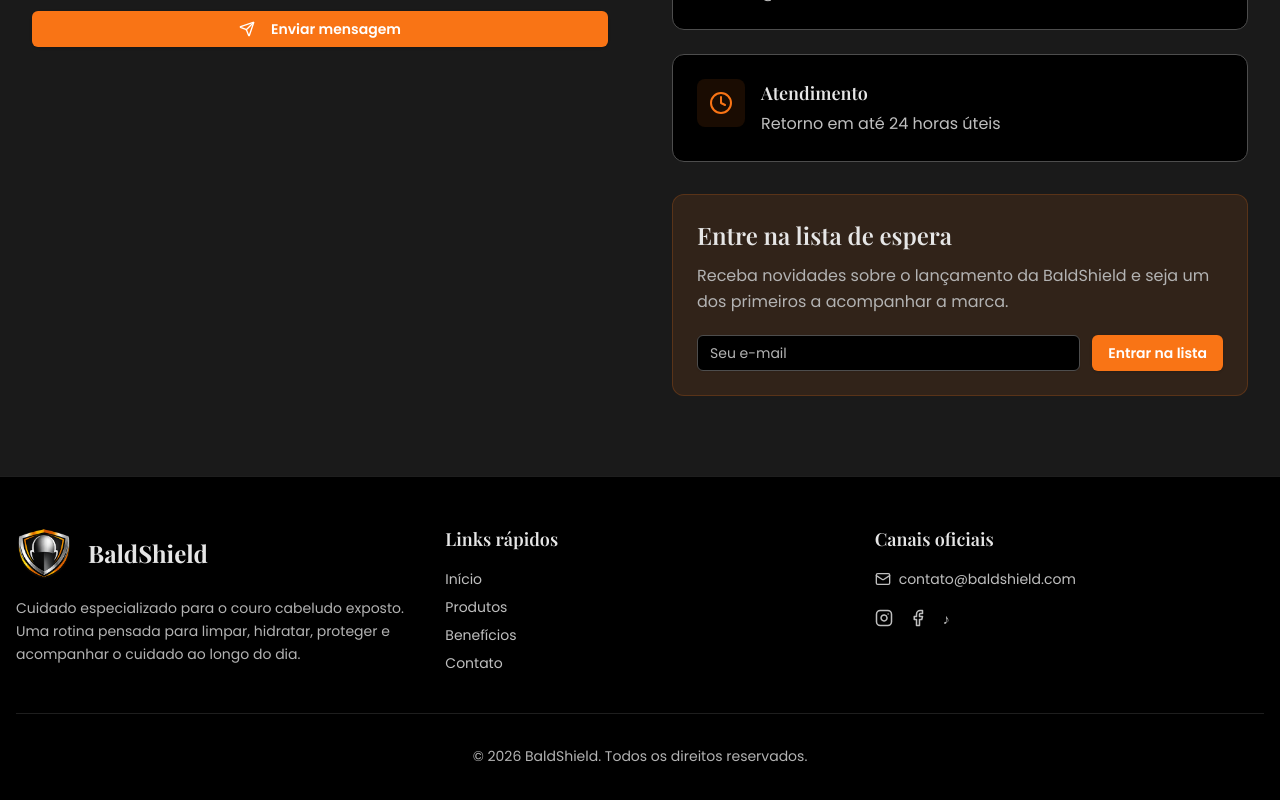
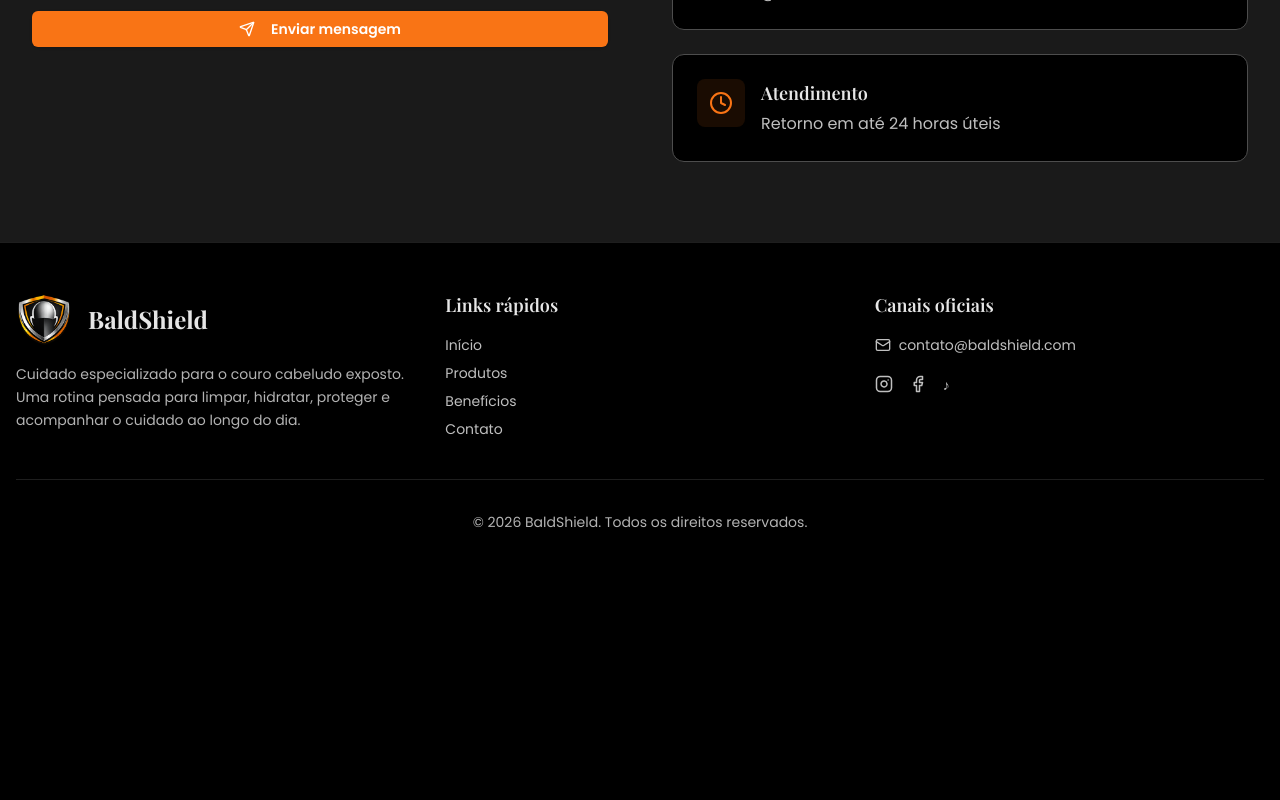
Before and after one commit to marcosagomes40-droid/baldshield-web-main, a React (Vite) app: page /contact in a window 1280 px wide. Shown: the part 1271-2071 px from the top of the page. After the commit the page ends 1851 px from the top, so only its background shows below. Built offline with nearby package versions, Linux system fonts and the light colour scheme; the HTML template or start-up script is replaced by a standard one.

Commit message:
Launch 1.0: remove lista de espera duplicada da pagina de contatos

```diff
--- a/src/pages/ContactPage.jsx
+++ b/src/pages/ContactPage.jsx
@@ -1,29 +1,13 @@
-import React, { useState } from 'react';
+
+import React from 'react';
 import { Helmet } from 'react-helmet';
 import { motion } from 'framer-motion';
 import { Mail, Instagram, Users, Clock, Facebook } from 'lucide-react';
 import Header from '@/components/Header.jsx';
 import Footer from '@/components/Footer.jsx';
 import ContactForm from '@/components/ContactForm.jsx';
-import { Input } from '@/components/ui/input';
-import { Button } from '@/components/ui/button';
-import { useToast } from '@/hooks/use-toast';
 
 const ContactPage = () => {
-  const [waitlistEmail, setWaitlistEmail] = useState('');
-  const { toast } = useToast();
-
-  const handleWaitlistSubmit = (e) => {
-    e.preventDefault();
-    if (waitlistEmail) {
-      toast({
-        title: 'Inscrição realizada',
-        description: 'Você entrou na lista de espera da BaldShield.',
-      });
-      setWaitlistEmail('');
-    }
-  };
-
   const contactInfo = [
     {
       icon: Mail,
@@ -65,7 +49,10 @@
           name="description"
           content="Entre em contato com a BaldShield, acompanhe o lançamento, siga nossas redes sociais e entre na lista de espera."
         />
-        <link rel="canonical" href="https://www.baldshield.com/contact" />
+        <link
+          rel="canonical"
+          href="https://www.baldshield.com/contact"
+        />
       </Helmet>
 
       <div className="min-h-screen bg-black">
@@ -125,7 +112,7 @@
                 <ContactForm />
               </motion.div>
 
-              {/* Contatos + redes + lista */}
+              {/* Contatos + redes sociais */}
               <motion.div
                 initial={{ opacity: 0, x: 50 }}
                 animate={{ opacity: 1, x: 0 }}
@@ -152,7 +139,10 @@
                       key={index}
                       initial={{ opacity: 0, y: 20 }}
                       animate={{ opacity: 1, y: 0 }}
-                      transition={{ duration: 0.5, delay: 0.3 + index * 0.1 }}
+                      transition={{
+                        duration: 0.5,
+                        delay: 0.3 + index * 0.1,
+                      }}
                       className="flex items-start space-x-4 p-6 bg-black border border-border rounded-xl transition-all duration-300 hover:border-primary/50"
                     >
                       <div className="w-12 h-12 bg-primary/10 rounded-lg flex items-center justify-center flex-shrink-0">
@@ -167,51 +157,28 @@
                         {info.link ? (
                           <a
                             href={info.link}
-                            target={info.link.startsWith('http') ? '_blank' : undefined}
-                            rel={info.link.startsWith('http') ? 'noreferrer' : undefined}
+                            target={
+                              info.link.startsWith('http')
+                                ? '_blank'
+                                : undefined
+                            }
+                            rel={
+                              info.link.startsWith('http')
+                                ? 'noreferrer'
+                                : undefined
+                            }
                             className="text-secondary hover:text-primary transition-colors duration-200"
                           >
                             {info.details}
                           </a>
                         ) : (
-                          <p className="text-secondary">{info.details}</p>
+                          <p className="text-secondary">
+                            {info.details}
+                          </p>
                         )}
                       </div>
                     </motion.div>
                   ))}
-                </div>
-
-                {/* Lista de espera */}
-                <div className="bg-primary/10 border border-primary/20 rounded-xl p-6">
-                  <h3
-                    className="text-2xl font-semibold text-foreground mb-3"
-                    style={{ fontFamily: 'Playfair Display, serif' }}
-                  >
-                    Entre na lista de espera
-                  </h3>
-
-                  <p className="text-muted-foreground mb-5">
-                    Receba novidades sobre o lançamento da BaldShield e seja um
-                    dos primeiros a acompanhar a marca.
-                  </p>
-
-                  <form onSubmit={handleWaitlistSubmit} className="flex flex-col sm:flex-row gap-3">
-                    <Input
-                      type="email"
-                      placeholder="Seu e-mail"
-                      value={waitlistEmail}
-                      onChange={(e) => setWaitlistEmail(e.target.value)}
-                      required
-                      className="bg-black border-border text-foreground placeholder:text-muted-foreground"
-                    />
-
-                    <Button
-                      type="submit"
-                      className="bg-primary hover:bg-primary/90 text-white font-semibold"
-                    >
-                      Entrar na lista
-                    </Button>
-                  </form>
                 </div>
               </motion.div>
             </div>
```
